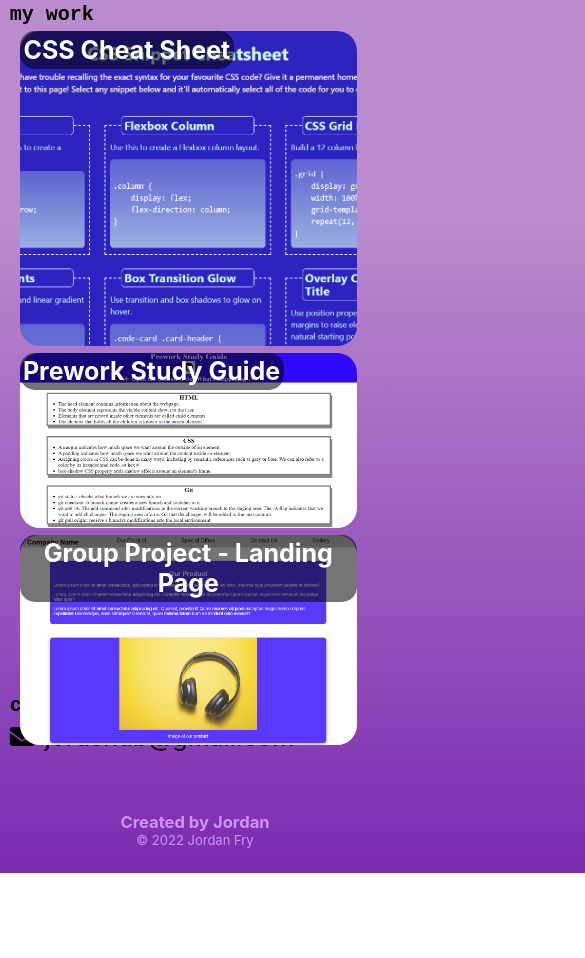
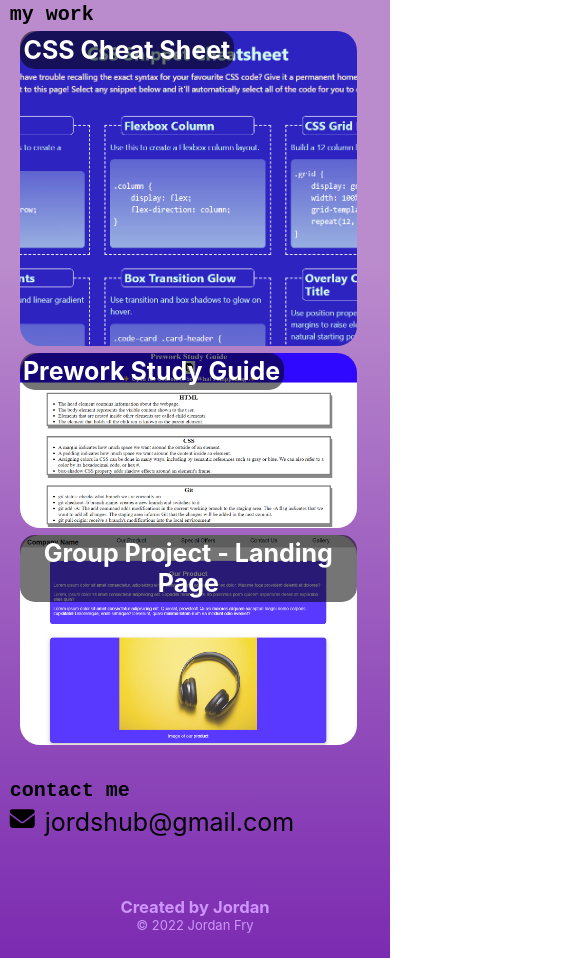
Before and after one commit to jordshub/portfolio, a plain HTML site: page index.html in a window 390 px wide. Shown: the part 432-1390 px from the top of the page, 585 px wide, since content can reach past the window. Before the commit the page ends 1305 px from the top, so only its background shows below. Drawn offline with Linux system fonts and the light colour scheme.

Commit message:
fixed media query on mobile

```diff
--- a/assets/style.css
+++ b/assets/style.css
@@ -6,6 +6,11 @@
 :root {
     --font-secondary: "SF Mono", "Fira Code", "Fira Mono", "Roboto Mono", monospace;
     --font-main: "Calibre", "Inter", "San Francisco", "SF Pro Text", -apple-system, system-ui, sans-serif
+}
+
+html,
+body {
+    overflow-x: hidden;
 }
 
 .intro1 {
@@ -200,10 +205,13 @@ footer p {
 }
 
 #contact-me {
+    display: flex;
     font-size: 25px;
     margin: 15px 3% 35px 2.5%;
     font-family: var(--font-main)
 }
+
+
 
 .fa-envelope {
     margin-right: 10px;
@@ -282,4 +290,14 @@ footer p {
         margin: 0px 3% 30px 2.5%;
         font-family: var(--font-main)
     }
+
+    #contact-heading {
+        font-size: 20px;
+        display: flex;
+        flex-direction: row;
+        font-family: var(--font-secondary);
+        margin-bottom: -30px;
+        margin-top: 100px
+    }
+
 }
```
